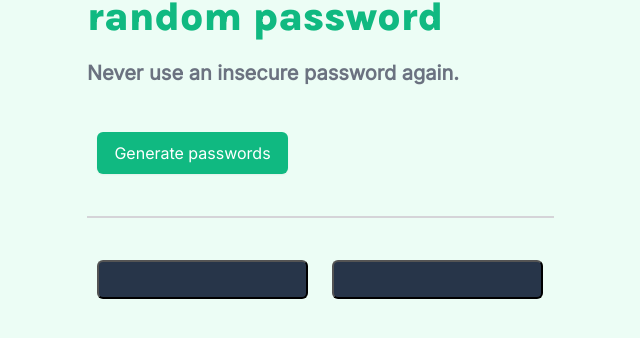
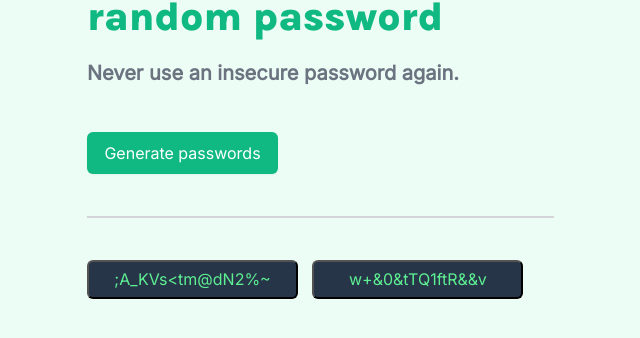
Before and after one commit to mekaseba/password, a plain HTML site: page index.html in a window 1280 px wide. Both pictures are taken after a click on the button "Generate passwords". Shown: the part 188-526 px from the top of the page, without its empty margins (313-953 px from the left). Drawn offline with Linux system fonts and the light colour scheme.

Commit message:
final product

```diff
--- a/guts.js
+++ b/guts.js
@@ -8,11 +8,12 @@ let optionOne = document.getElementById("option-one")
 let optionTwo = document.getElementById("option-two")
 
 password.addEventListener("click", function() {
+    optionOne.textContent = ""
+    optionTwo.textContent = ""
     for (let i = 0; i < 15; i++) {
     const randomOne = Math.floor(Math.random() * characters.length)
     const randomTwo = Math.floor(Math.random() * characters.length)
     optionOne.textContent += characters[randomOne]
     optionTwo.textContent += characters[randomTwo]
-    optionOne.textContent = ""
-    optionTwo.textContent = ""
+
 }})
--- a/ropa.css
+++ b/ropa.css
@@ -51,7 +51,7 @@ h3 {
     margin-bottom: 20px;
 }
 button {
-    margin: 10px 10px;
+    margin: 10px 10px 10px 0;
     width: 211px;
     height: 39px;
     left: 52px;
```
